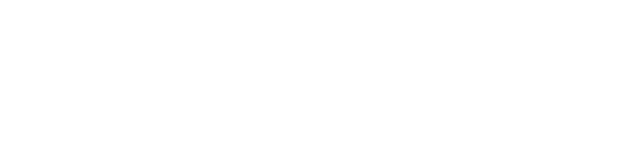
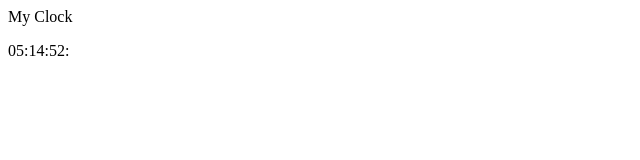
Before and after one commit to soramar/st_vue, a plain HTML site: page index.html in a window 1280 px wide. Shown: the whole page, without its empty margins (0-640 px from the left). Drawn offline with nearby package versions, Linux system fonts and the light colour scheme.

Commit message:
Add:taimarの実装

```diff
--- a/index.html
+++ b/index.html
@@ -3,8 +3,15 @@
     	<meta charset="UTF-8"/>
     </head>
     <body>
+    	<div id="app">
+            <p class="d-title">
+                {{ appName }}
+            </p>
+            <p class="d-line-1">
+                {{ clock }}
+            </p>
+    	</div>
 
-    	<!-- JavaScript -->
     	<script src="https://unpkg.com/vue@next" defer></script>
     	<script src="./main.js" defer></script>
     </body>
--- a/main.js
+++ b/main.js
@@ -0,0 +1,35 @@
+const myData = {
+	appName: "My Clock",
+    clock: "00:00:00"
+}
+
+const app = Vue.createApp({
+	data(){
+		return myData
+	},
+	created(){
+		console.log("created!!")
+        this.tick()
+	},
+    methods:{
+        tick(){
+            console.log("tick!")
+
+            const date = new Date();
+            let h = date.getHours();
+            let m = date.getMinutes();
+            let s = date.getSeconds();
+
+            if(h < 10) h = "0" + h
+            if(m < 10) m = "0" + m
+            if(s < 10) s = "0" + s
+            this.clock = h + ":" + m + ":" + s + ":"
+
+            setTimeout(()=>{
+                this.tick();
+            }, 100)
+        }
+
+    }
+});
+app.mount("#app")
```
